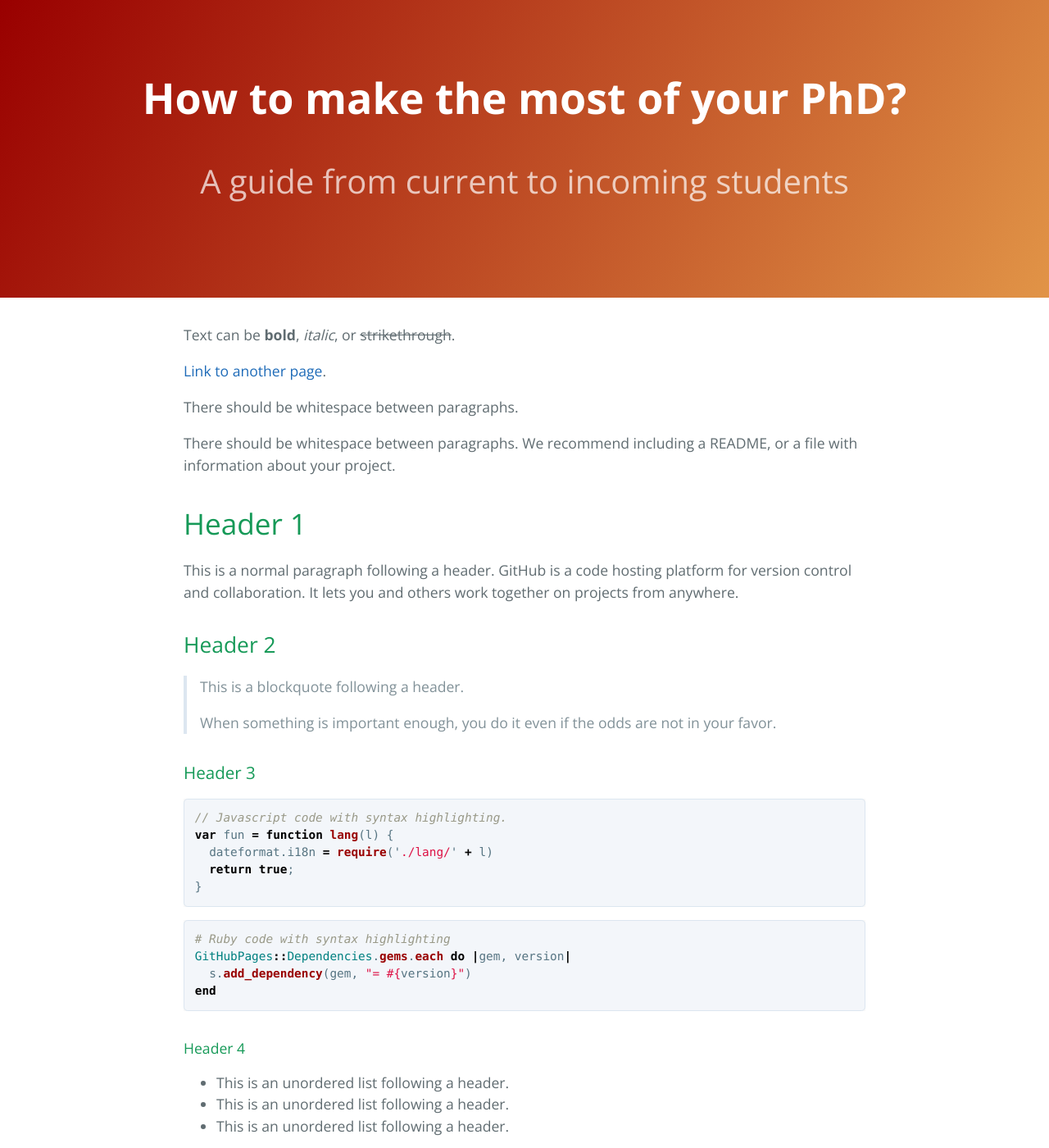
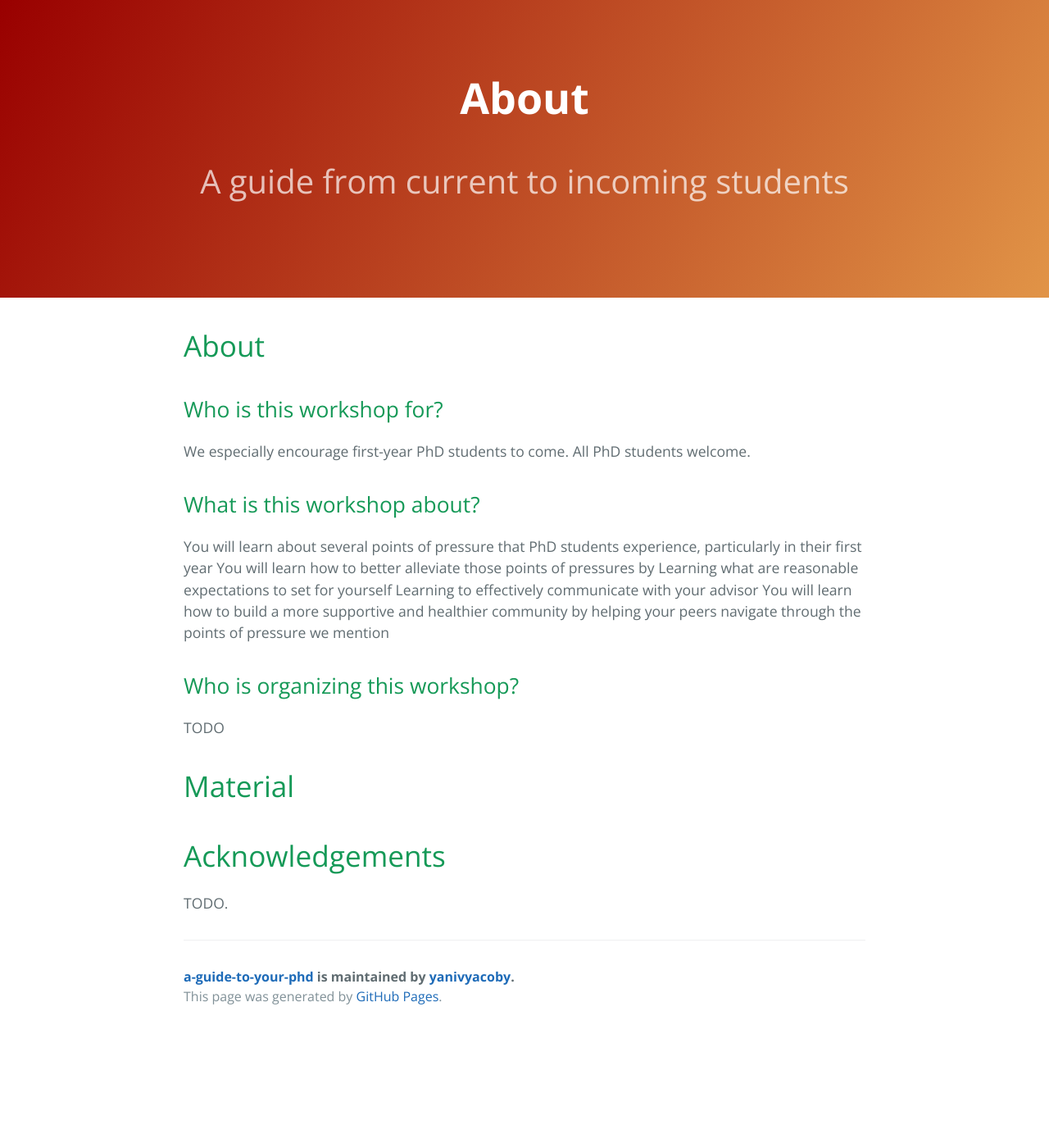
Before and after one commit to yanivyacoby/a-guide-to-your-phd, a Jekyll site: the page built from index.md, in a window 1280 px wide and 1400 px high. Shown: the whole window at 82% size. Built offline with Jekyll 4.4.1, drawn with Linux system fonts in a browser that asks for light colours; our own code applies the rules of GitHub Pages for plain Markdown files; some of the changed text lies outside the part shown.

Commit message:
Update index.md

````diff
--- a/index.md
+++ b/index.md
@@ -2,122 +2,28 @@
 layout: default
 ---
 
-Text can be **bold**, _italic_, or ~~strikethrough~~.
 
-[Link to another page](./another-page.html).
+# About
 
-There should be whitespace between paragraphs.
+## Who is this workshop for?
 
-There should be whitespace between paragraphs. We recommend including a README, or a file with information about your project.
-
-# Header 1
-
-This is a normal paragraph following a header. GitHub is a code hosting platform for version control and collaboration. It lets you and others work together on projects from anywhere.
-
-## Header 2
-
-> This is a blockquote following a header.
->
-> When something is important enough, you do it even if the odds are not in your favor.
-
-### Header 3
-
-```js
-// Javascript code with syntax highlighting.
-var fun = function lang(l) {
-  dateformat.i18n = require('./lang/' + l)
-  return true;
-}
-```
-
-```ruby
-# Ruby code with syntax highlighting
-GitHubPages::Dependencies.gems.each do |gem, version|
-  s.add_dependency(gem, "= #{version}")
-end
-```
-
-#### Header 4
-
-*   This is an unordered list following a header.
-*   This is an unordered list following a header.
-*   This is an unordered list following a header.
-
-##### Header 5
-
-1.  This is an ordered list following a header.
-2.  This is an ordered list following a header.
-3.  This is an ordered list following a header.
-
-###### Header 6
-
-| head1        | head two          | three |
-|:-------------|:------------------|:------|
-| ok           | good swedish fish | nice  |
-| out of stock | good and plenty   | nice  |
-| ok           | good `oreos`      | hmm   |
-| ok           | good `zoute` drop | yumm  |
-
-### There's a horizontal rule below this.
-
-* * *
-
-### Here is an unordered list:
-
-*   Item foo
-*   Item bar
-*   Item baz
-*   Item zip
-
-### And an ordered list:
-
-1.  Item one
-1.  Item two
-1.  Item three
-1.  Item four
-
-### And a nested list:
-
-- level 1 item
-  - level 2 item
-  - level 2 item
-    - level 3 item
-    - level 3 item
-- level 1 item
-  - level 2 item
-  - level 2 item
-  - level 2 item
-- level 1 item
-  - level 2 item
-  - level 2 item
-- level 1 item
-
-### Small image
-
-![Octocat](https://github.githubassets.com/images/icons/emoji/octocat.png)
-
-### Large image
-
-![Branching](https://guides.github.com/activities/hello-world/branching.png)
+We especially encourage first-year PhD students to come. All PhD students welcome.
 
 
-### Definition lists can be used with HTML syntax.
 
-<dl>
-<dt>Name</dt>
-<dd>Godzilla</dd>
-<dt>Born</dt>
-<dd>1952</dd>
-<dt>Birthplace</dt>
-<dd>Japan</dd>
-<dt>Color</dt>
-<dd>Green</dd>
-</dl>
+## What is this workshop about?
+You will learn about several points of pressure that PhD students experience, particularly in their first year
+You will learn how to better alleviate those points of pressures by
+Learning what are reasonable expectations to set for yourself
+Learning to effectively communicate with your advisor
+You will learn how to build a more supportive and healthier community by helping your peers navigate through the points of pressure we mention
 
-```
-Long, single-line code blocks should not wrap. They should horizontally scroll if they are too long. This line should be long enough to demonstrate this.
-```
+## Who is organizing this workshop?
+TODO
 
-```
-The final element.
-```
+# Material
+
+
+# Acknowledgements
+
+TODO.
````
